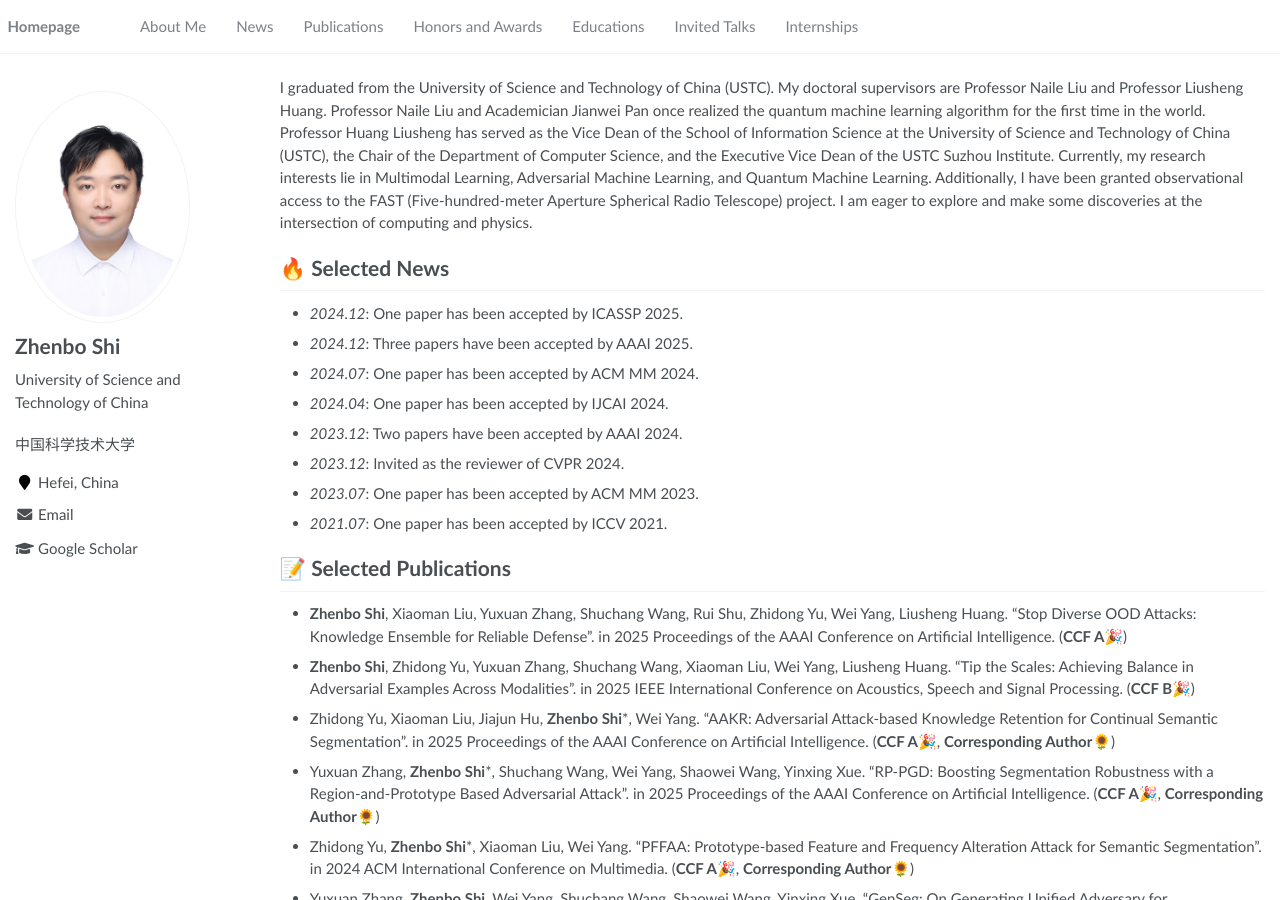
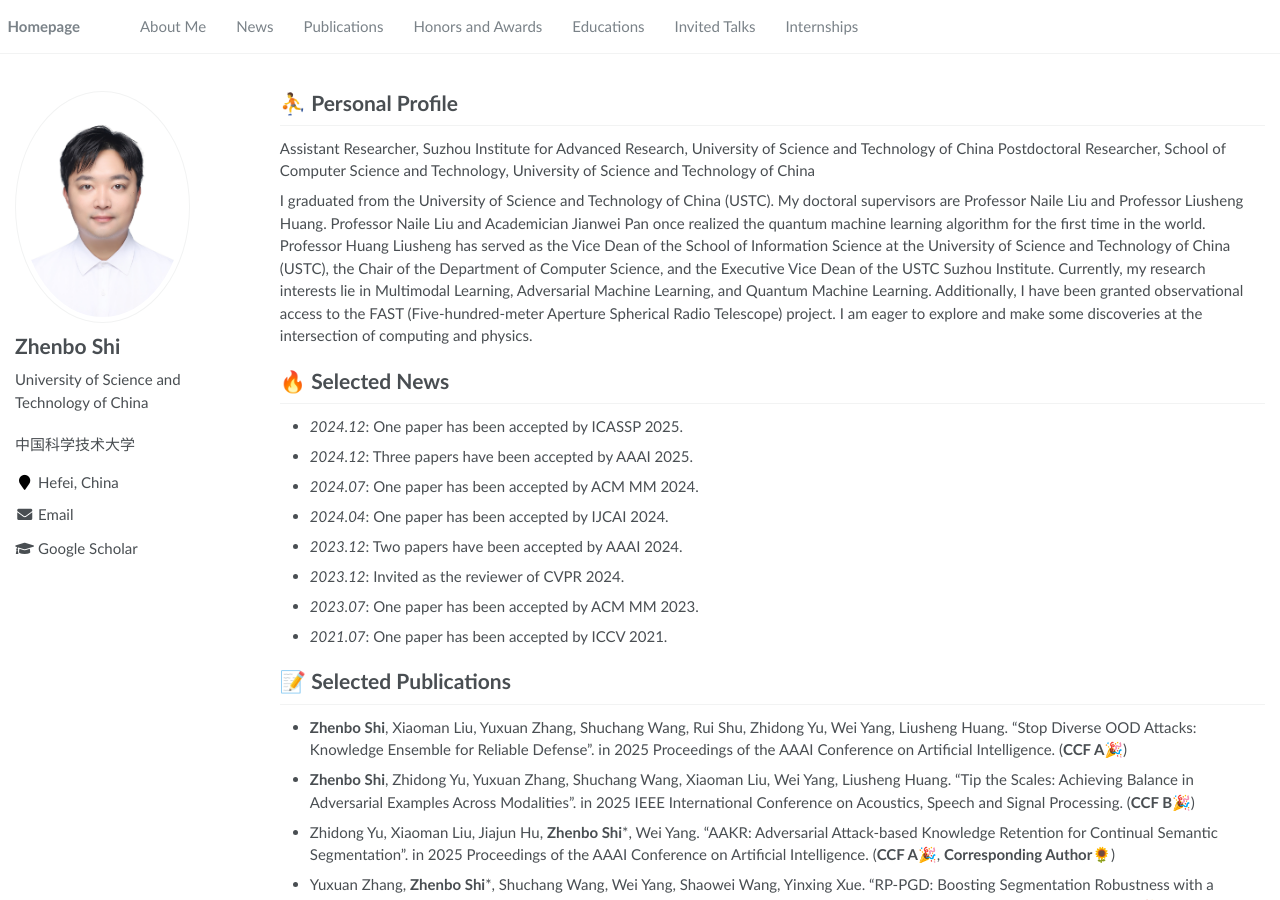
Before and after one commit to shizhenbo/shizhenbo.github.io, a Jekyll site: the page built from _pages/about.md, in a window 1280 px wide and 900 px high. Built offline with Jekyll 4.4.1, drawn with Linux system fonts in a browser that asks for light colours; part of the change alters nothing that is shown; some of the changed text lies outside the part shown.

Commit message:
Update about.md

```diff
--- a/_pages/about.md
+++ b/_pages/about.md
@@ -10,6 +10,10 @@ redirect_from:
 
 
 <span class='anchor' id='about-me'></span>
+
+# ⛹️ Personal Profile
+Assistant Researcher, Suzhou Institute for Advanced Research, University of Science and Technology of China
+Postdoctoral Researcher, School of Computer Science and Technology, University of Science and Technology of China
 
 I graduated from the University of Science and Technology of China (USTC).
 My doctoral supervisors are Professor Naile Liu and Professor Liusheng Huang.
@@ -79,7 +83,7 @@ Currently, my research interests lie in Multimodal Learning, Adversarial Machine
 
 <figure>
   <img src="../images/CCP-2.png" alt="CCP-2" title="CCP" style="margin-bottom: 20px;" />
-  <figcaption style="text-align: center; font-weight: bold;">CCP</figcaption>
+  <figcaption style="text-align: center; font-weight: bold;">CCPNet</figcaption>
 </figure>
 
 <figure>
@@ -98,18 +102,6 @@ Currently, my research interests lie in Multimodal Learning, Adversarial Machine
 </figure>
 
 
-；# 💡 Recent Works
-；![REE Image](../images/REE-1.png "REE")
-
-；![CCP-1](../images/CCP-1.png "CCP")
-
-；![CCP-2](../images/CCP-2.png "CCP")
-
-；![IRSA](../images/IRSA-1.png "IRSA")
-
-；![AAKR](../images/AAKR-1.png "AAKR")
-
-；![RP-PGD](../images/RP-PGD-1.png "RP-PGD")
 
 # 💻 Services
 - *ICLR 2025*, Reviewer.
```
